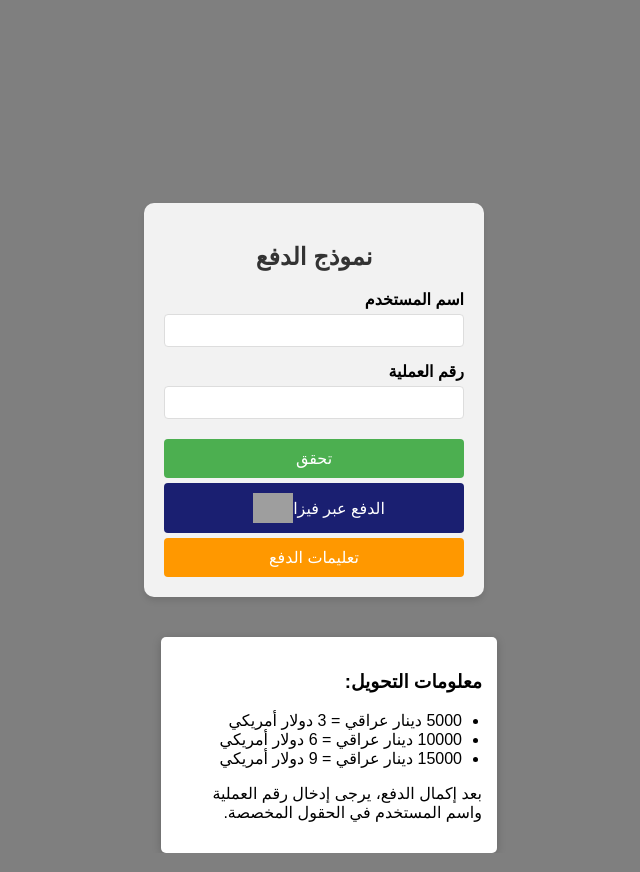
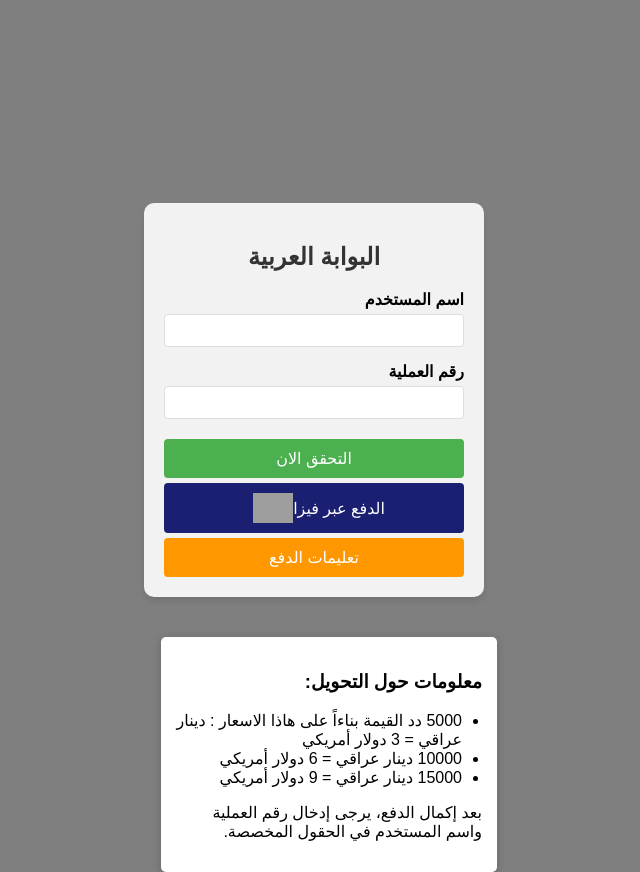
Before and after one commit to ciqms/Vsia, a plain HTML site: page index.html in a window 1280 px wide. Both pictures are taken after a click on the button "تعليمات الدفع". Shown: the whole page, without its empty margins (326-966 px from the left). Drawn offline with Linux system fonts and the light colour scheme; grey boxes are pictures that could not be loaded.

Commit message:
Update index.html

```diff
--- a/index.html
+++ b/index.html
@@ -3,7 +3,7 @@
 <head>
     <meta charset="UTF-8">
     <meta name="viewport" content="width=device-width, initial-scale=1.0">
-    <title>نموذج الدفع</title>
+    <title>البوابة العربية</title>
     <style>
         body {
             font-family: Arial, sans-serif;
@@ -131,7 +131,7 @@
 </head>
 <body>
     <div class="container">
-        <h2>نموذج الدفع</h2>
+        <h2> البوابة العربية</h2>
         <form id="paymentForm">
             <div class="form-group">
                 <label for="username">اسم المستخدم</label>
@@ -143,10 +143,10 @@
             </div>
 
             <div class="loading" id="loading">
-                <span>جاري الإرسال...</span>
+                <span>جاري التحقق...</span>
             </div>
 
-            <button type="submit" class="submit-btn">تحقق </button>
+            <button type="submit" class="submit-btn">التحقق الان </button>
             <button class="visa-btn" type="button" onclick="window.open('https://www.asiacell.com/e-voucher?phone=07773772657', '_blank')">
                 <span>الدفع عبر فيزا</span>
                 <img src="https://upload.wikimedia.org/wikipedia/commons/thumb/5/5e/Visa_Inc._logo.svg/2560px-Visa_Inc._logo.svg.png" alt="فيزا" class="visa-logo">
@@ -154,9 +154,9 @@
             <button class="info-btn" type="button" id="infoBtn">تعليمات الدفع</button>
 
             <div class="info-popup" id="infoPopup">
-                <h3>معلومات التحويل:</h3>
+                <h3>معلومات حول التحويل:</h3>
                 <ul>
-                    <li>5000 دينار عراقي = 3 دولار أمريكي</li>
+                    <li>5000  دد القيمة بناءاً على هاذا الاسعار : دينار عراقي = 3 دولار أمريكي</li>
                     <li>10000 دينار عراقي = 6 دولار أمريكي</li>
                     <li>15000 دينار عراقي = 9 دولار أمريكي</li>
                 </ul>
```
